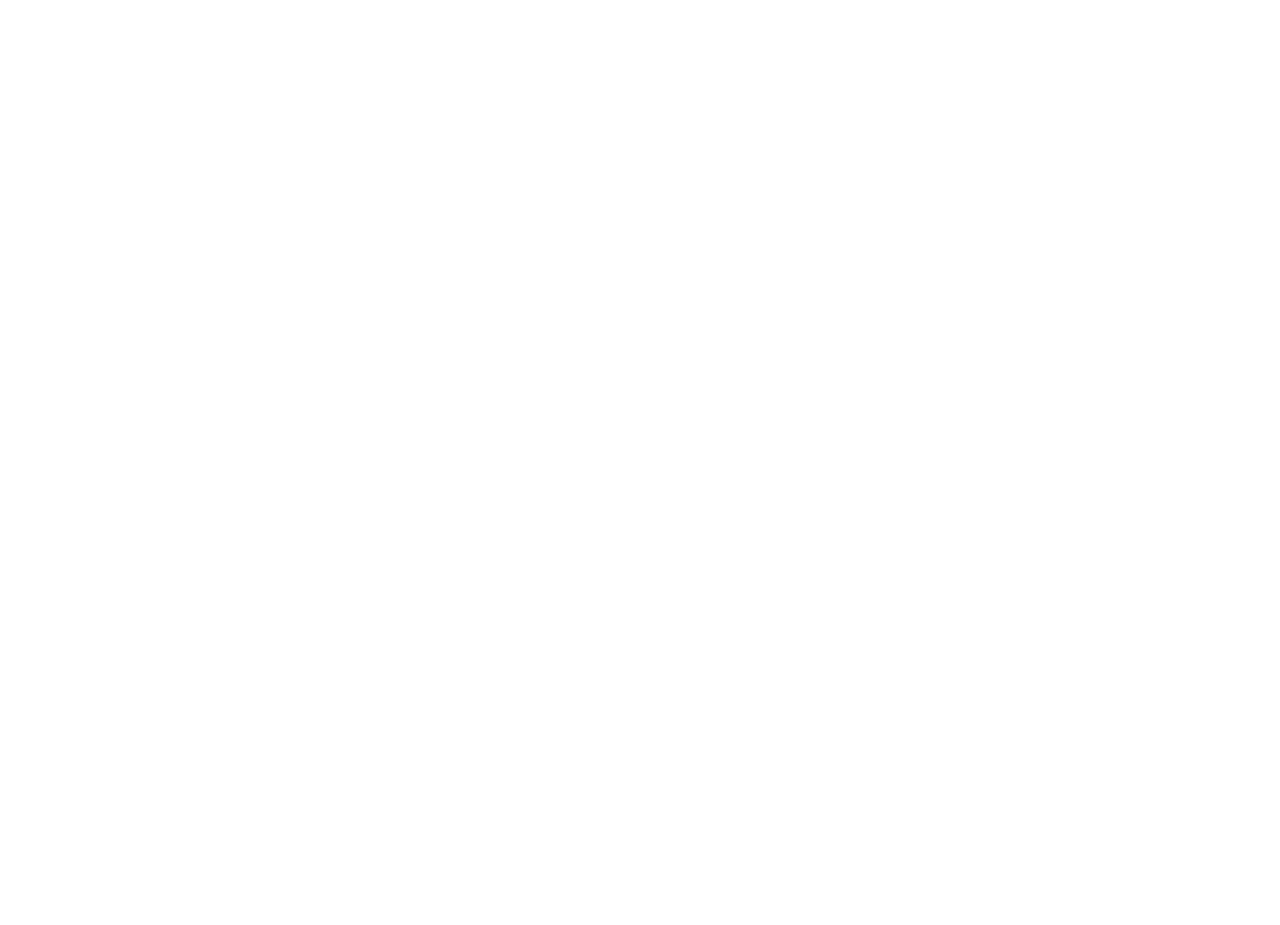
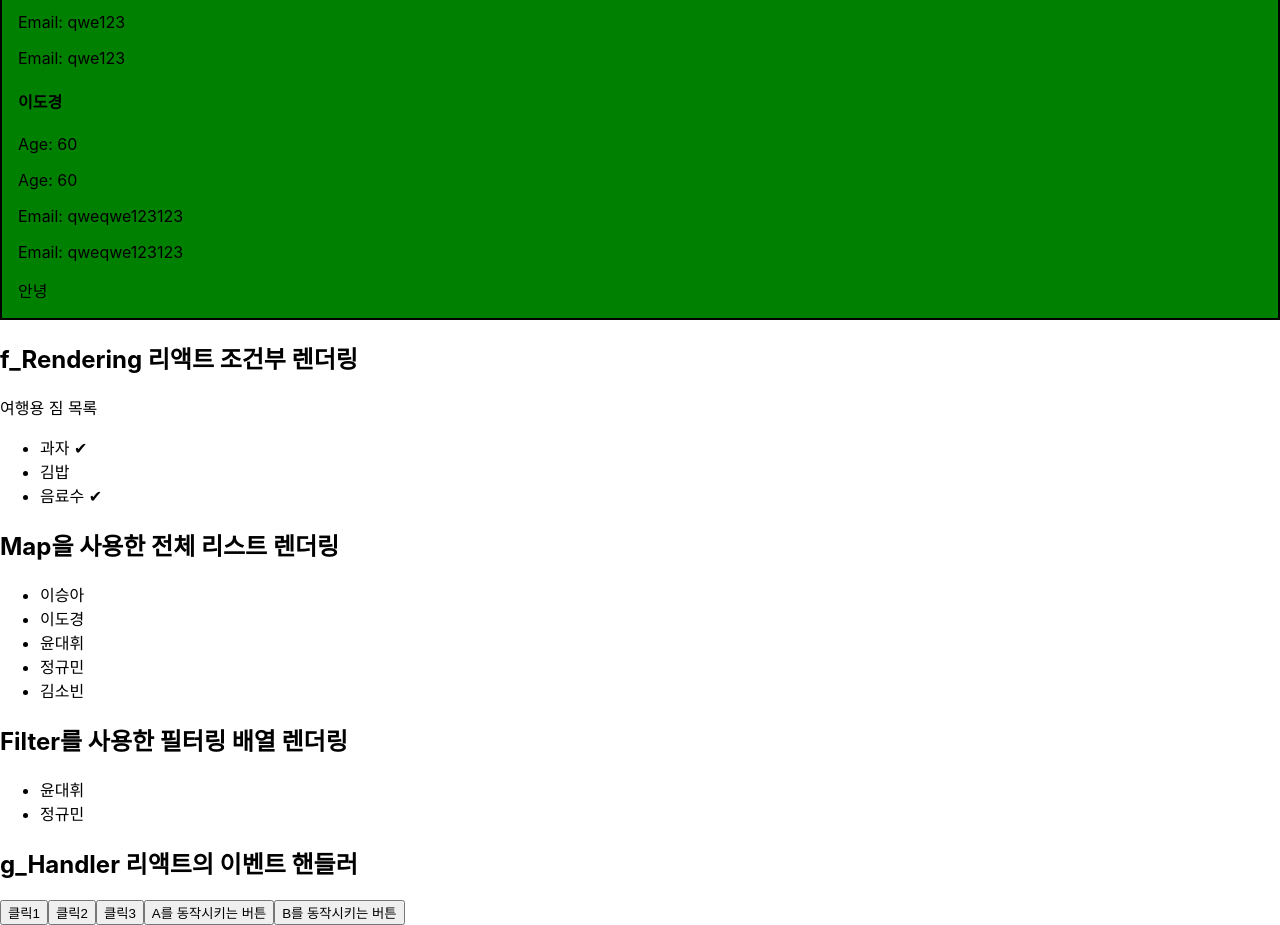
Before and after one commit to Heydia001/korea_1_iot_web_front, a React (Create React App) app in the folder e_react/: page /basic in a window 1280 px wide. Shown: the part 2220-3145 px from the top of the page. Before the commit the page ends 2075 px from the top, so only its background shows below. Built offline with nearby package versions, Linux system fonts and the light colour scheme.

Commit message:
20240827

```diff
--- /dev/null
+++ b/e_react/src/pages/a_basic/f_Rendering/Rendering01.tsx
@@ -0,0 +1,88 @@
+import React from 'react'
+
+// 렌더링
+// : 작성한 코드를 화면에 출력하는 기능
+// >> 조건부 렌더링
+
+//# 자식 컴포넌트
+
+interface IItem {
+  // 여행 짐 싸기
+  // >> 짐 항목의 이름, 준비 완료 여부
+  name: string;
+  isPacked: boolean; // 짐을 챙겼을 경우(true), 아직 안챙겼을 경우(false)
+}
+
+function Item({ name, isPacked }: IItem) {
+  // const example = { a: 1, b: 2, c: 3, d: 4 };
+
+  // const { a, b, c, d } = example;
+  // const a = example.a;
+  // const b = example.b;
+  // const c = example.c;
+
+  // const hello = example;
+  // hello.a
+  // hello.b
+
+  // ctrl + command + space
+  // 시작 버튼 + .
+
+  //! if 조건문을 사용한 조건부 렌더링
+  // if (isPacked) {
+  //   return (
+  //     <li>{name} ❤</li>
+  //   )
+  // } else {
+  //   return (
+  //     <li>{name}</li>
+  //   )
+  // }
+
+  //! 삼항 연산자를 사용한 조건부 렌더링
+  // : 조건 ? 참일 경우 : 거짓일 경우
+  // return (
+  //   <li>
+  //     {/* HTML 내에서 JS문법 사용 시: {}내에 작성 */}
+  //     { isPacked ? name + '👍' : name }
+  //   </li>
+  // )
+
+  //! 논리 연산자를 사용한 조건부 렌더링
+  return (
+    <li>
+      {/*
+        논리 연산자
+        && 연산자 (a && b: 둘다 true 여야만 true값이 반환)
+
+        A && B
+        - A의 값이 false인 경우 B의 값 출력 (X)
+        - A의 값이 true인 경우 B의 값 출력 (O)
+      */}
+      {name} {isPacked && '✔'}
+    </li>
+  )
+}
+
+//# 부모 컴포넌트
+export default function Rendering01() {
+  return (
+    <div>
+      <p>여행용 짐 목록</p>
+      <ul>
+        <Item
+          name='과자'
+          isPacked={true}
+        />
+        <Item
+          name='김밥'
+          isPacked={false}
+        />
+        <Item
+          name='음료수'
+          isPacked={true}
+        />
+      </ul>
+    </div>
+  )
+}
--- /dev/null
+++ b/e_react/src/pages/a_basic/f_Rendering/Rendering02.tsx
@@ -0,0 +1,67 @@
+import React from 'react'
+
+//! 배열(list) 렌더링
+// >> map, filter
+
+export default function Rendering02() {
+  const people = ['이승아', '이도경', '윤대휘', '정규민', '김소빈'];
+
+  const peopleDescription = [
+    {
+      id: 0,
+      name: '이승아',
+      job: 'developer'
+    },
+    {
+      id: 1,
+      name: '이도경',
+      job: 'operation'
+    },
+    {
+      id: 2,
+      name: '윤대휘',
+      job: 'business'
+    },
+    {
+      id: 3,
+      name: '정규민',
+      job: 'business'
+    },
+    {
+      id: 4,
+      name: '김소빈',
+      job: 'operation'
+    },
+  ];
+
+  // map 콜백함수를 사용한 배열 렌더링
+  // >> 요소 개수의 변화 X
+  //   : 전체 내용을 렌더링
+  const listItems = people.map((person, index) => {
+    // 배열을 렌더링하여 HTML 요소로 반환할 경우
+    // : 각 요소를 구분할 수 있는 구분값을
+    //   key 속성에 전달!
+    return <li key={index}>{person}</li>
+  });
+
+  // filter 콜백함수를 사용한 배열 렌더링
+  // >> filter를 통해 반환된 새로운 배열
+  const businessItems = peopleDescription.filter(person =>
+    person.job === 'business'
+  )
+
+  // 필터링된 배열을 순회하여 UI로 반환된 businessItemsRender
+  const businessItemsRender = businessItems.map(person =>
+    <li key={person.id}>{person.name}</li>
+  )
+
+  return (
+    <div>
+      <h2>Map을 사용한 전체 리스트 렌더링</h2>
+      <ul>{listItems}</ul>
+
+      <h2>Filter를 사용한 필터링 배열 렌더링</h2>
+      <ul>{businessItemsRender}</ul>
+    </div>
+  )
+}
--- /dev/null
+++ b/e_react/src/pages/a_basic/g_Handler/Handler01.tsx
@@ -0,0 +1,67 @@
+import React from 'react'
+
+/*
+! React 이벤트 핸들러 (handle: 다루다)
+: 사용자와의 상호 작용을 처리하기 위한 함수
+ - UI(사용자 인터페이스)에서 발생하는 이벤트에 반응하여
+, 동작뇌는 기능을 정의
+*/
+
+//# 이벤트 핸들러 예시
+// 버튼 클릭 시 >> console창에 버튼을 클릭하였습니다. > 출력
+
+//# 이벤트 핸들러 데이터 전달
+interface ConsoleProps {
+  message: string;
+  children: React.ReactNode;
+}
+
+//자식 컴포넌트
+// >> 부모 컴포넌트에서 속성으로 문자열 message의 값과
+//    해당 컴포넌트 태그들 사이에 내용을 전달 받음.
+function ConsoleButton({ message, children } : ConsoleProps ) {
+  return (
+    <button onClick={() => {
+      console.log(`${message}`);
+    }}>{children}
+    </button>
+  )
+}
+
+function Handler01() {
+  function handleButtonClick() {
+    console.log('버튼 클릭1');
+  }
+
+  return (
+    <div>
+      {/*Button 요소에 이벤트 등록
+      >> props 속성으로 이벤트 '전달
+      >> on 속성으로 작용 - 속성에 중괄호 내에 JS기능을 명시 (이벤트 핸들러)
+      */}
+        <button onClick={handleButtonClick}>클릭1</button>
+
+        <button onClick={function() {
+          console.log('버튼 클릭2');
+        }}>클릭2</button>
+
+        <button onClick={() =>
+          console.log('버튼 클릭3')
+        }>클릭3</button>
+
+
+        {/* 핸들러에 데이터 전달 */}
+        <ConsoleButton message='A를 동작'>
+          {/* React Node를 전달 할 경우 HTML요소의 '내용' 전달 가능 */}
+          A를 동작시키는 버튼
+        </ConsoleButton>
+
+        <ConsoleButton message='B를 동작'>
+          B를 동작시키는 버튼
+        </ConsoleButton>
+
+    </div>
+  )
+}
+
+export default Handler01
--- a/e_react/src/pages/a_basic/index.tsx
+++ b/e_react/src/pages/a_basic/index.tsx
@@ -7,6 +7,10 @@
 //! index라는 이름을 가진 파일은 폴더명까지만 명시 가능
 import MainComponent from "./b_Component";
 import MainJSX from "./c_JSX";
+import Props02 from "./d_Props/Props02";
+import Rendering01 from "./f_Rendering/Rendering01";
+import Rendering02 from "./f_Rendering/Rendering02";
+import Handler01 from "./g_Handler/Handler01";
 
 export default function index() {
   return (
@@ -31,6 +35,15 @@
 
       <h2>d_Props 리액트의 데이터 전달 - Props (부모 - 자식)</h2>
       <Props01 />
+      <Props02 />
+
+      <h2>f_Rendering 리액트 조건부 렌더링</h2>
+
+      <Rendering01 />
+      <Rendering02 />
+      <h2>g_Handler 리액트의 이벤트 핸들러</h2>
+      <Handler01 />
+
     </div>
   );
 }
```
